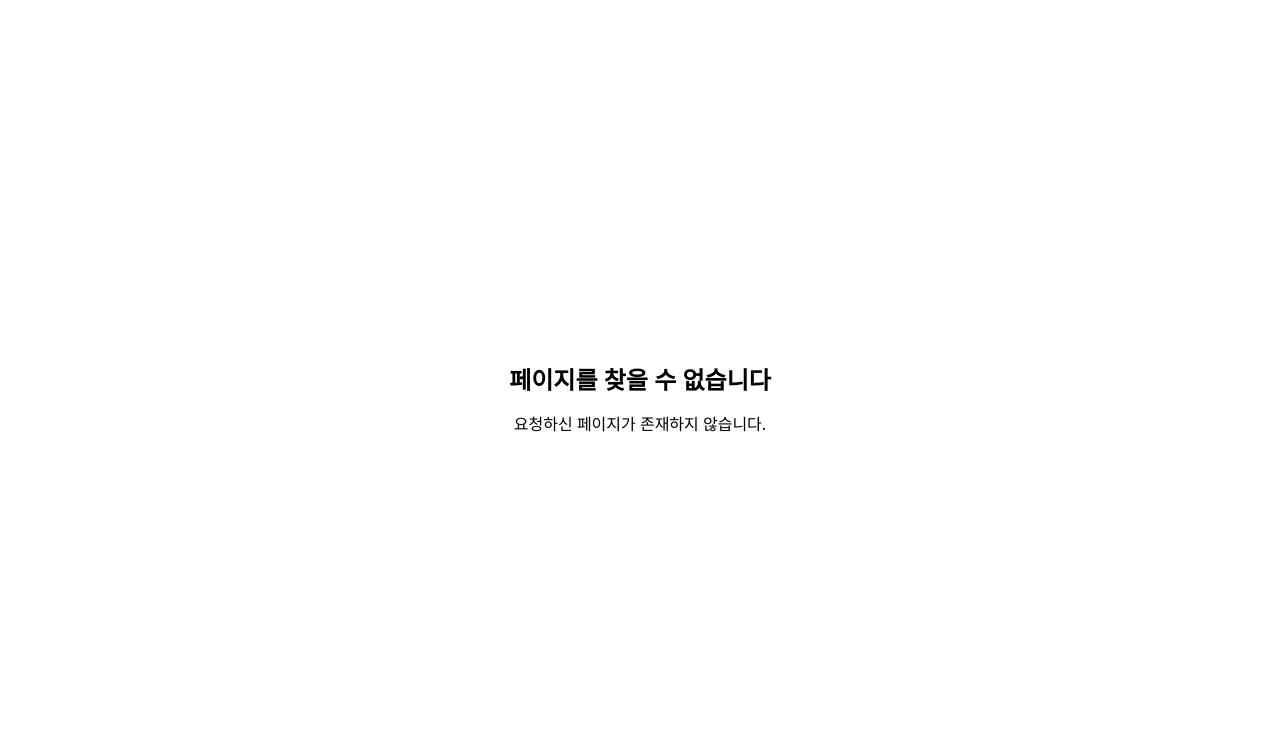
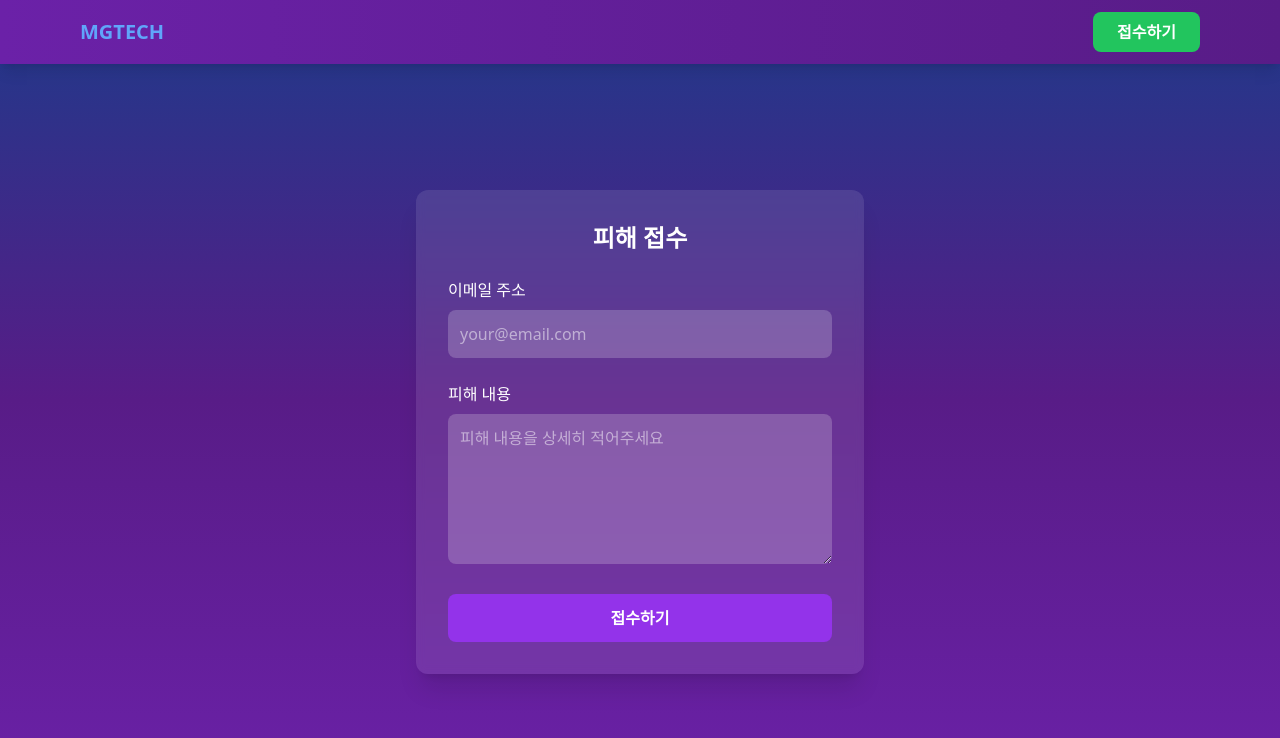
Before and after one commit to e-v-code/ReturnCraft, a Next.js app: page /apply in a window 1280 px wide. Before the commit this address had no page. Shown: the top 738 px of the page. Built offline with nearby package versions, Linux system fonts and the light colour scheme; no server answers.

Commit message:
fix:엠지텍

```diff
--- /dev/null
+++ b/src/app/apply/page.tsx
@@ -0,0 +1,71 @@
+'use client';
+
+import { useState } from 'react';
+import { useRouter } from 'next/navigation';
+import Navbar from '@/components/Navbar';
+
+export default function ApplyPage() {
+  const router = useRouter();
+  const [formData, setFormData] = useState({
+    email: '',
+    content: ''
+  });
+
+  const handleSubmit = async (e: React.FormEvent) => {
+    e.preventDefault();
+
+    try {
+      // 여기에 실제 API 호출 로직을 추가할 수 있습니다
+      // const response = await fetch('/api/apply', { ... });
+
+      alert('접수가 완료되었습니다.');
+      router.push('/'); // 메인 페이지로 리다이렉트
+    } catch (error) {
+      console.error('접수 중 오류 발생:', error);
+      alert('접수 중 오류가 발생했습니다. 다시 시도해주세요.');
+    }
+  };
+
+  return (
+    <div className="min-h-screen flex flex-col bg-gradient-to-b from-blue-900 via-purple-900 to-purple-800">
+      <Navbar />
+      <div className="flex-1 flex items-center justify-center p-4">
+        <div className="w-full max-w-md bg-white/10 backdrop-blur-sm p-8 rounded-xl shadow-xl">
+          <h2 className="text-2xl font-bold text-white mb-6 text-center">피해 접수</h2>
+
+          <form onSubmit={handleSubmit} className="space-y-6">
+            <div>
+              <label className="block text-white mb-2">이메일 주소</label>
+              <input
+                type="email"
+                value={formData.email}
+                onChange={(e) => setFormData({...formData, email: e.target.value})}
+                className="w-full p-3 rounded-lg bg-white/20 text-white placeholder-white/50 focus:outline-none focus:ring-2 focus:ring-purple-400"
+                placeholder="your@email.com"
+                required
+              />
+            </div>
+
+            <div>
+              <label className="block text-white mb-2">피해 내용</label>
+              <textarea
+                value={formData.content}
+                onChange={(e) => setFormData({...formData, content: e.target.value})}
+                className="w-full p-3 rounded-lg bg-white/20 text-white placeholder-white/50 focus:outline-none focus:ring-2 focus:ring-purple-400 min-h-[150px]"
+                placeholder="피해 내용을 상세히 적어주세요"
+                required
+              />
+            </div>
+
+            <button
+              type="submit"
+              className="w-full bg-purple-600 text-white py-3 rounded-lg hover:bg-purple-700 transition-colors font-semibold"
+            >
+              접수하기
+            </button>
+          </form>
+        </div>
+      </div>
+    </div>
+  );
+}
--- a/src/app/page.tsx
+++ b/src/app/page.tsx
@@ -8,11 +8,14 @@ export default function Home() {
       <Navbar />
       <div className="flex-1 flex items-center justify-center p-4">
         <div className="flex flex-col items-center gap-8 p-12 bg-white/5 backdrop-blur-sm rounded-3xl shadow-2xl animate-fade-in">
-          <h1 className="text-6xl font-bold text-transparent bg-clip-text bg-gradient-to-r from-blue-400 to-purple-300 animate-pulse">
-            ReturnCraft
+          <h1 className="text-6xl font-bold relative">
+            <span className="relative text-white">
+              MGTECH
+              <span className="absolute left-0 top-1/2 w-full h-0.5 bg-red-500 transform -translate-y-1/2"></span>
+            </span>
           </h1>
           <h2 className="text-xl text-white/70 font-light tracking-wide animate-fade-in-up">
-            당신의 새로운 여정을 시작하세요
+          엠지텍 제품 사용으로 피해보신 분의 접수를 받습니다
           </h2>
         </div>
       </div>
--- a/src/components/Navbar.tsx
+++ b/src/components/Navbar.tsx
@@ -21,12 +21,11 @@ export default function Navbar({ hideSignUp = false }: NavbarProps) {
       <div className="max-w-6xl mx-auto px-4">
         <div className="flex justify-between items-center h-16">
           <Link href="/" className="text-xl font-bold text-blue-400 hover:text-blue-300">
-            ReturnCraft
+            MGTECH
           </Link>
 
           <div className="flex items-center space-x-4">
             {session?.user ? (
-              // 로그인 상태
               <div className="flex items-center space-x-4">
                 <span className="text-white">
                   {session.user.name}님 환영합니다
@@ -39,17 +38,12 @@ export default function Navbar({ hideSignUp = false }: NavbarProps) {
                 </button>
               </div>
             ) : (
-              // 비로그인 상태
-              <div className="flex items-center space-x-4">
-                {!hideSignUp && (
-                  <Link href="/signup" className="bg-blue-500 text-white px-4 py-2 rounded hover:bg-blue-600 transition-colors">
-                    회원가입
-                  </Link>
-                )}
-                <Link href="/signin" className="bg-purple-500 text-white px-4 py-2 rounded hover:bg-purple-600 transition-colors">
-                  로그인
-                </Link>
-              </div>
+              <Link
+                href="/apply"
+                className="bg-green-500 text-white px-6 py-2 rounded-lg hover:bg-green-600 transition-colors font-semibold"
+              >
+                접수하기
+              </Link>
             )}
           </div>
         </div>
```
Also changed, not shown: 1 other file (tests, documents, lock files or other folders).
